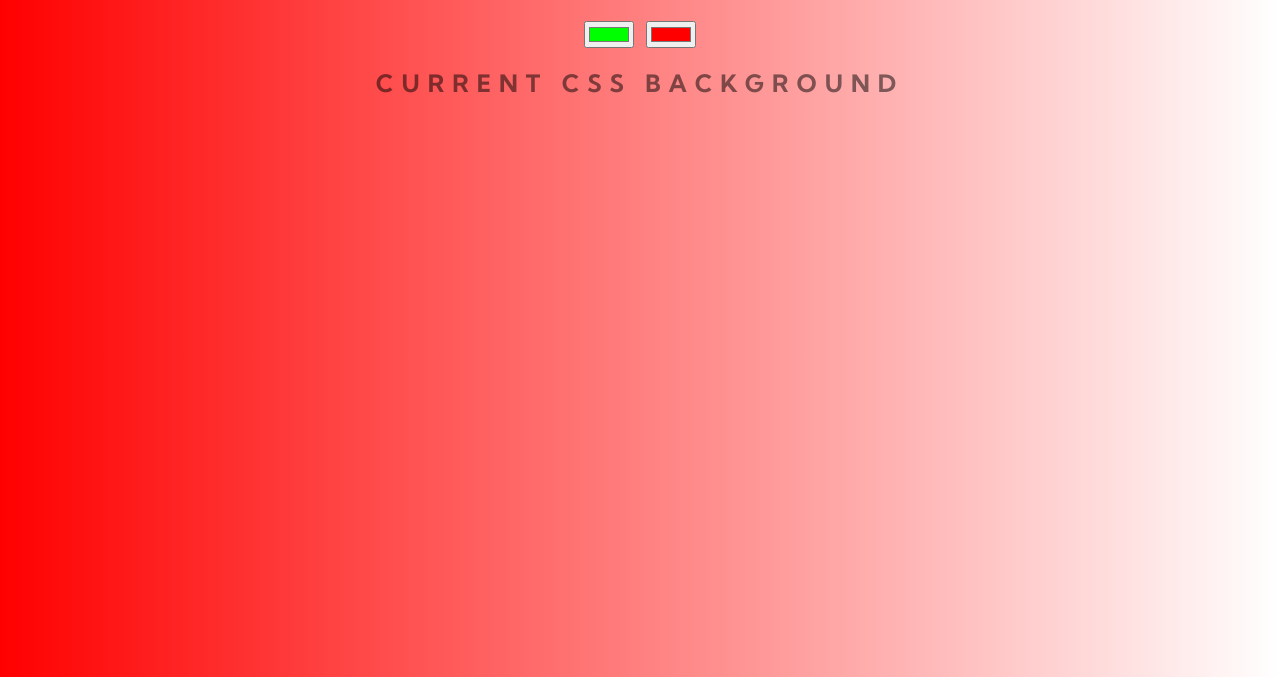
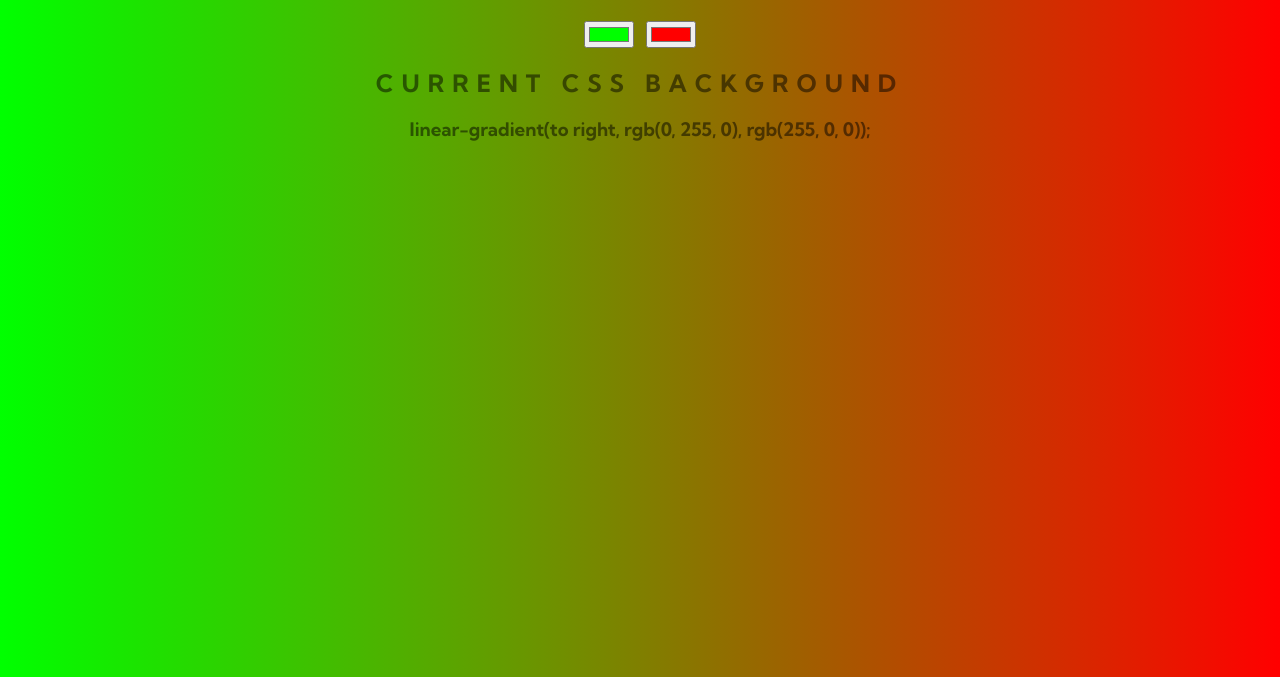
Before and after one commit to bridget462/background-generator, a plain HTML site: page index.html in a window 1280 px wide. Shown: the part 123-800 px from the top of the page. Drawn offline with Linux system fonts and the light colour scheme.

Commit message:
gradient set on load

```diff
--- a/script.js
+++ b/script.js
@@ -5,7 +5,12 @@ let body = document.getElementById("gradient");
 
 function setGradient() {
   body.style.background = `linear-gradient(to right,${color1.value}, ${color2.value})`;
+
+  css.textContent = body.style.background + ";";
 }
 
 color1.addEventListener("input", setGradient);
 color2.addEventListener("input", setGradient);
+
+// On Load
+setGradient();
--- a/style.css
+++ b/style.css
@@ -15,3 +15,8 @@ h1 {
   font: 600 3.5em "Kumbh Sans", sans-serif;
   color: rgba(0, 0, 0, 0.5);
 }
+
+h3 {
+  text-transform: none;
+  letter-spacing: normal;
+}
```
